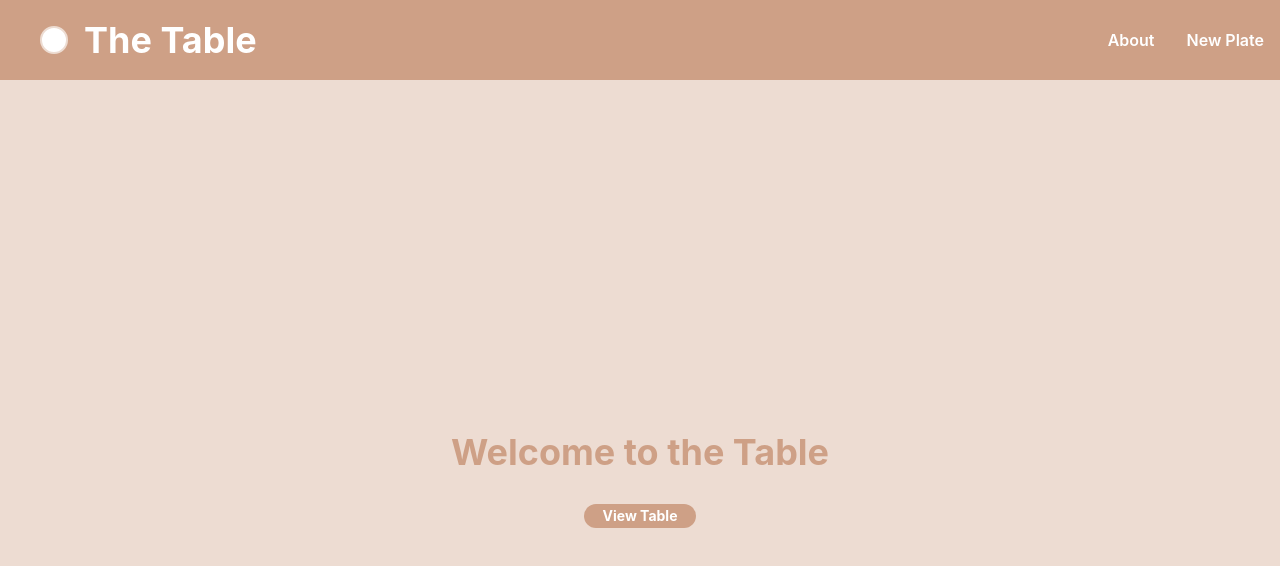
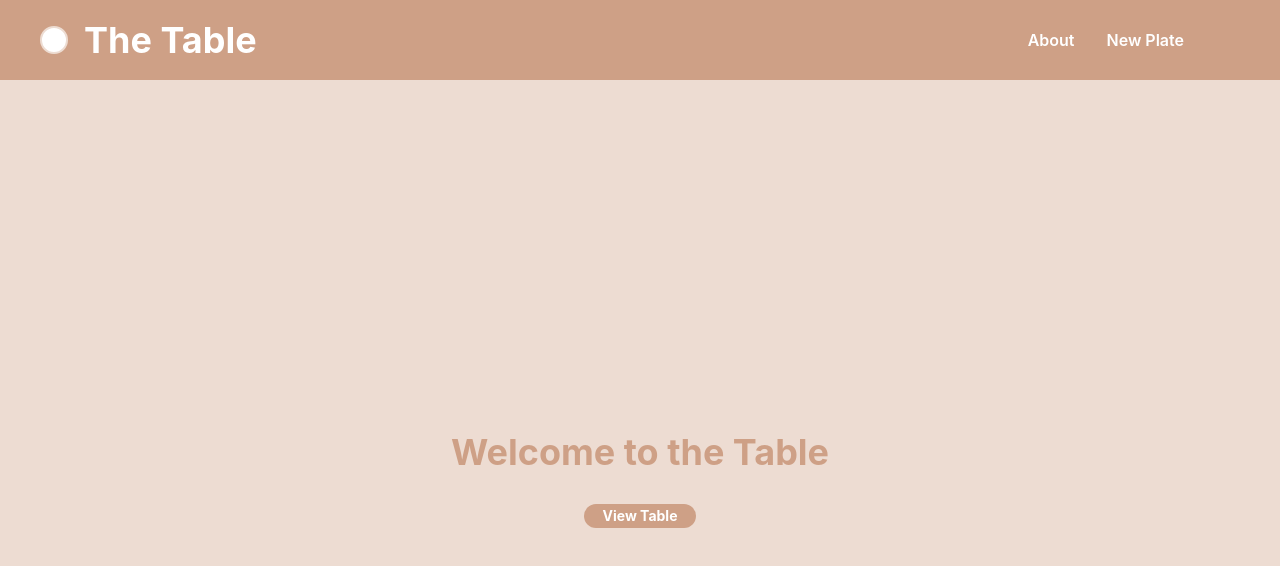
Before and after one commit to joshuanelsondev/table-frontend-project, a React (Create React App) app: page / in a window 1280 px wide. Shown: the top 566 px of the page. Built offline with nearby package versions, Linux system fonts and the light colour scheme.

Commit message:
Edit nav

```diff
--- a/src/Pages/Nav.js
+++ b/src/Pages/Nav.js
@@ -10,7 +10,7 @@ export default function Nav () {
             The Table
           </Link>
         </div>
-        <div className="">
+        <div className="mr-20">
           <Link to="/about" className="font-semibold mx-4 hover:text-secondary">
             About
           </Link>
```
